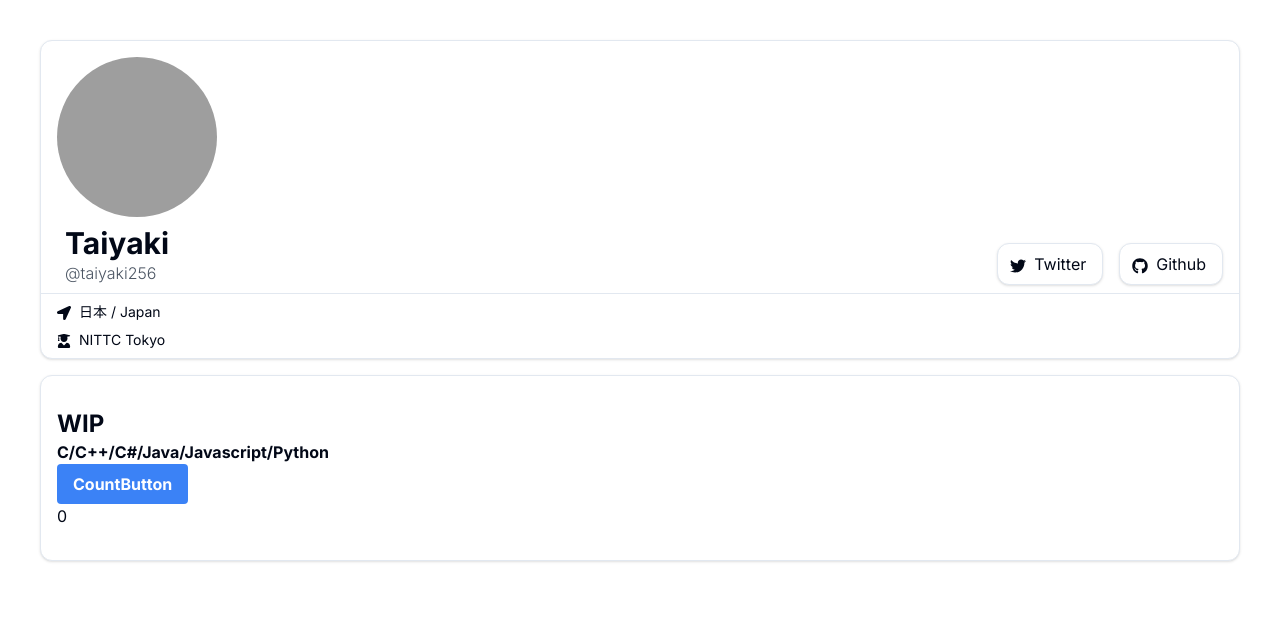
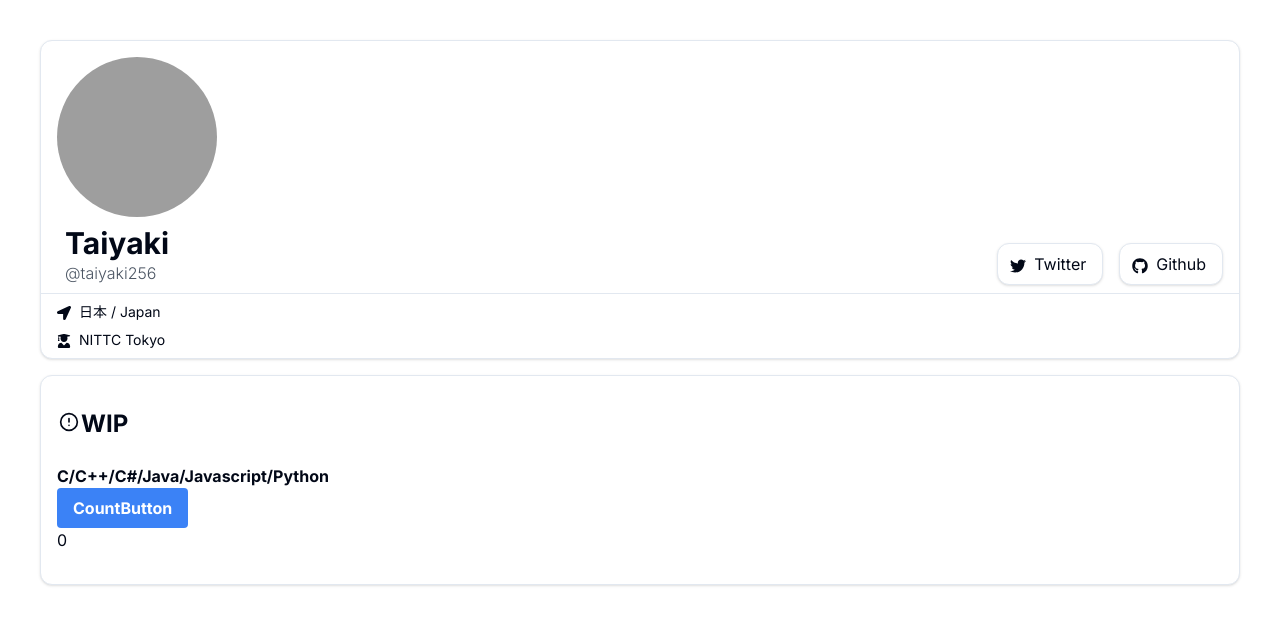
Before and after one commit to Taiyaki256/Profile-page, a Next.js app: page / in a window 1280 px wide. Shown: the top 624 px of the page. Built offline with nearby package versions, Linux system fonts and the light colour scheme; grey boxes are pictures that could not be loaded.

Commit message:
Add FiAlertCircle icon to WIP label

```diff
--- a/app/page.tsx
+++ b/app/page.tsx
@@ -10,6 +10,7 @@ import {
   FaTwitter,
   FaGithub,
 } from "react-icons/fa";
+import { FiAlertCircle } from "react-icons/fi";
 import Link from "next/link";
 import { useState } from "react";
 
@@ -111,7 +112,10 @@ export default function Home() {
       >
         <div className="mt-8 mb-8 flex">
           <div className="ml-4 mr-4">
-            <span className="text-2xl font-bold">WIP</span>
+            <span className="text-2xl font-bold flex flex-row">
+              <FiAlertCircle className="pt-1" />
+              WIP
+            </span>
             <br />
             <span className="text-medium font-bold">
               C/C++/C#/Java/Javascript/Python
```
